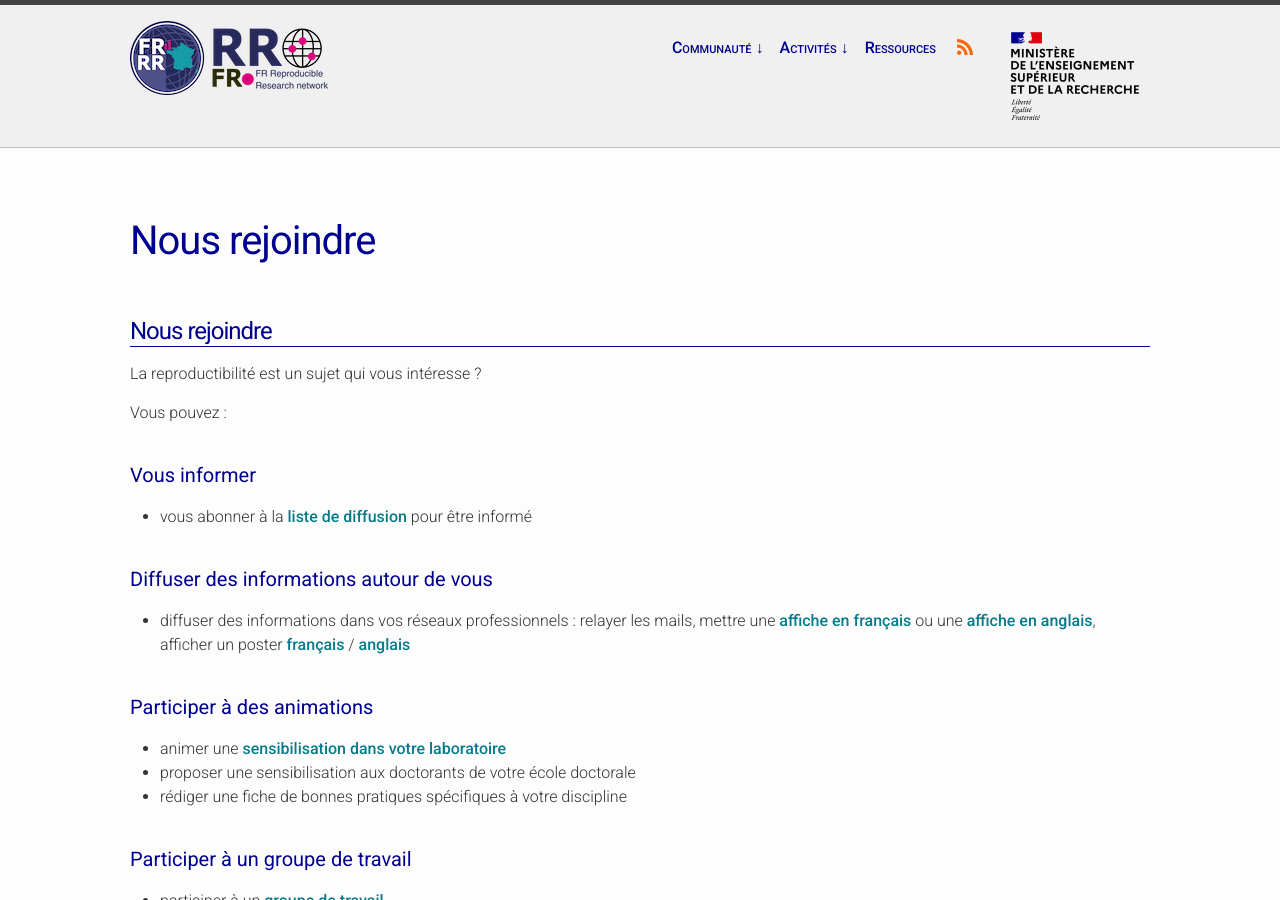
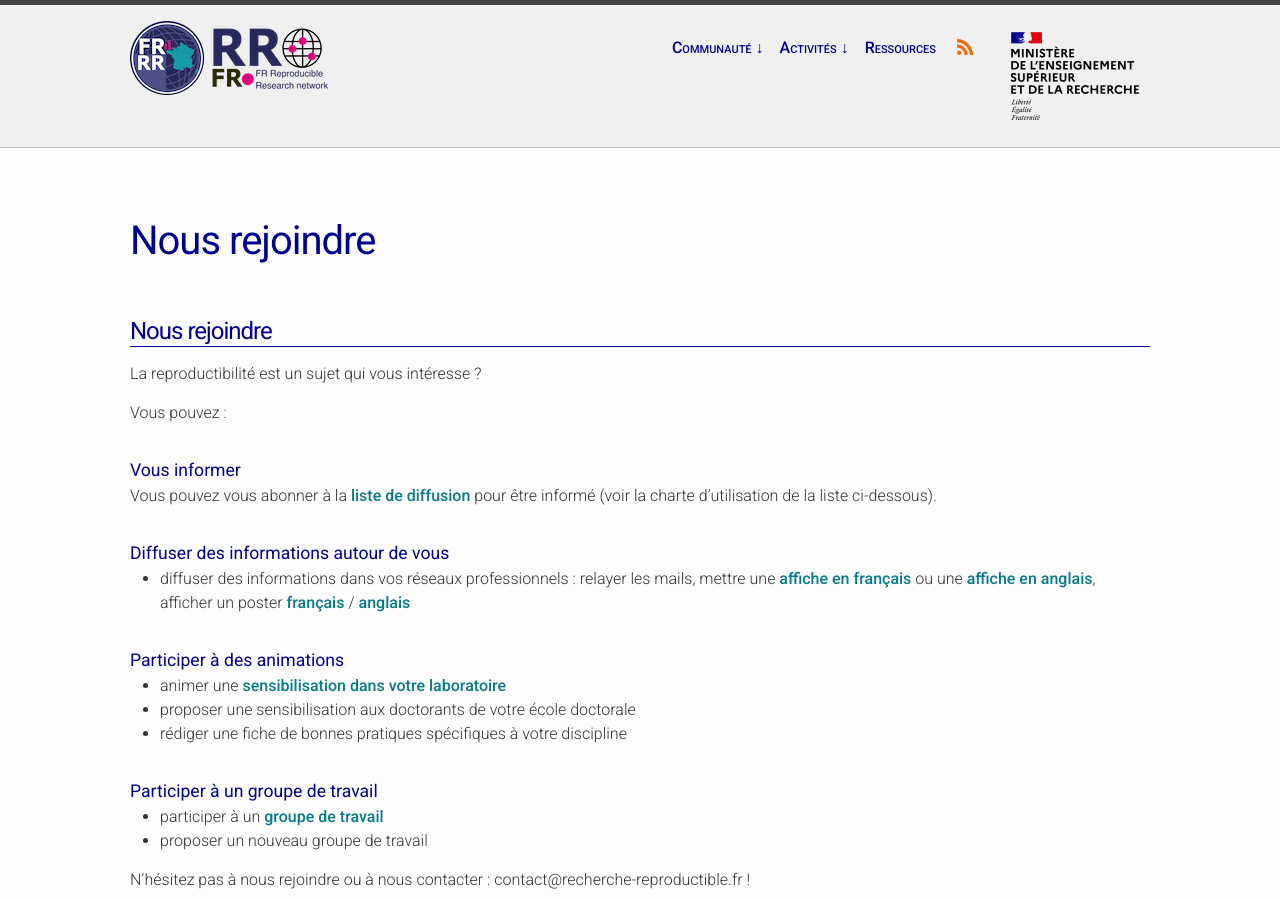
Before and after one commit to FR-RN/FR-RN, a Jekyll site: the page built from contacts.md, in a window 1280 px wide and 900 px high. Built offline with Jekyll 4.4.1, drawn with Linux system fonts in a browser that asks for light colours; some web fonts are replaced.

Commit message:
Ajout charte liste de diffusion + page contribuer

```diff
--- a/contacts.md
+++ b/contacts.md
@@ -11,30 +11,30 @@
 
 Vous pouvez :
 
-## Vous informer
-* vous abonner à la [liste de diffusion](https://groupes.renater.fr/sympa/info/recherche-reproductible) pour être informé
+### Vous informer
+Vous pouvez vous abonner à la [liste de diffusion](https://groupes.renater.fr/sympa/info/recherche-reproductible) pour être informé (voir la charte d'utilisation de la liste ci-dessous).
 
-## Diffuser des informations autour de vous
+### Diffuser des informations autour de vous
 * diffuser des informations dans vos réseaux professionnels : relayer les mails, mettre une [affiche en français](assets/pdfs/flyerA4_rechercherepro_FR.pdf) ou une [affiche en anglais](assets/pdfs/flyerA4_rechercherepro_EN.pdf), afficher un poster [français](assets/pdfs/poster_RR_FR.pdf) / [anglais](assets/pdfs/poster_RR_EN.pdf)
 
-## Participer à des animations
+### Participer à des animations
 * animer une [sensibilisation dans votre laboratoire](/training/#ateliers)
 * proposer une sensibilisation aux doctorants de votre école doctorale
 * rédiger une fiche de bonnes pratiques spécifiques à votre discipline
 
-## Participer à un groupe de travail
+### Participer à un groupe de travail
 * participer à un [groupe de travail](/steering/#gt)
 * proposer un nouveau groupe de travail
 
 N'hésitez pas à nous rejoindre ou à nous contacter : contact@recherche-reproductible.fr !
 
-## La liste de diffusion
-### Bonnes pratiques
+# La liste de diffusion
+## Bonnes pratiques
 La [liste de diffusion](https://groupes.renater.fr/sympa/info/recherche-reproductible) est dédiée à **la diffusion d'informations relatives à la recherche reproductible (publications, évènements, outils, bonnes pratiques, etc)** aux annonces et partages en lien avec ce thème.
 
 Pour des discussions deviennent plus technique ou donnent lieux à des échanges approfondis, nous vous invitons à rejoindre le canal de discussion rocket chat de l'ESR en suivant ce lien : https://rocket.esup-portail.org/invite/M4nsDJ (accessible après authentification institutionnelle), et ainsi participer aux discussions en cours.
 
-### Charte d'utilisation de la liste de diffusion {#charte}
+## Charte d'utilisation de la liste de diffusion {#charte}
 
 Cette liste est dédiée à la diffusion d'informations relatives à la recherche reproductible : publications, évènements, partage d'outils et de bonnes pratiques, etc ....
 
```
